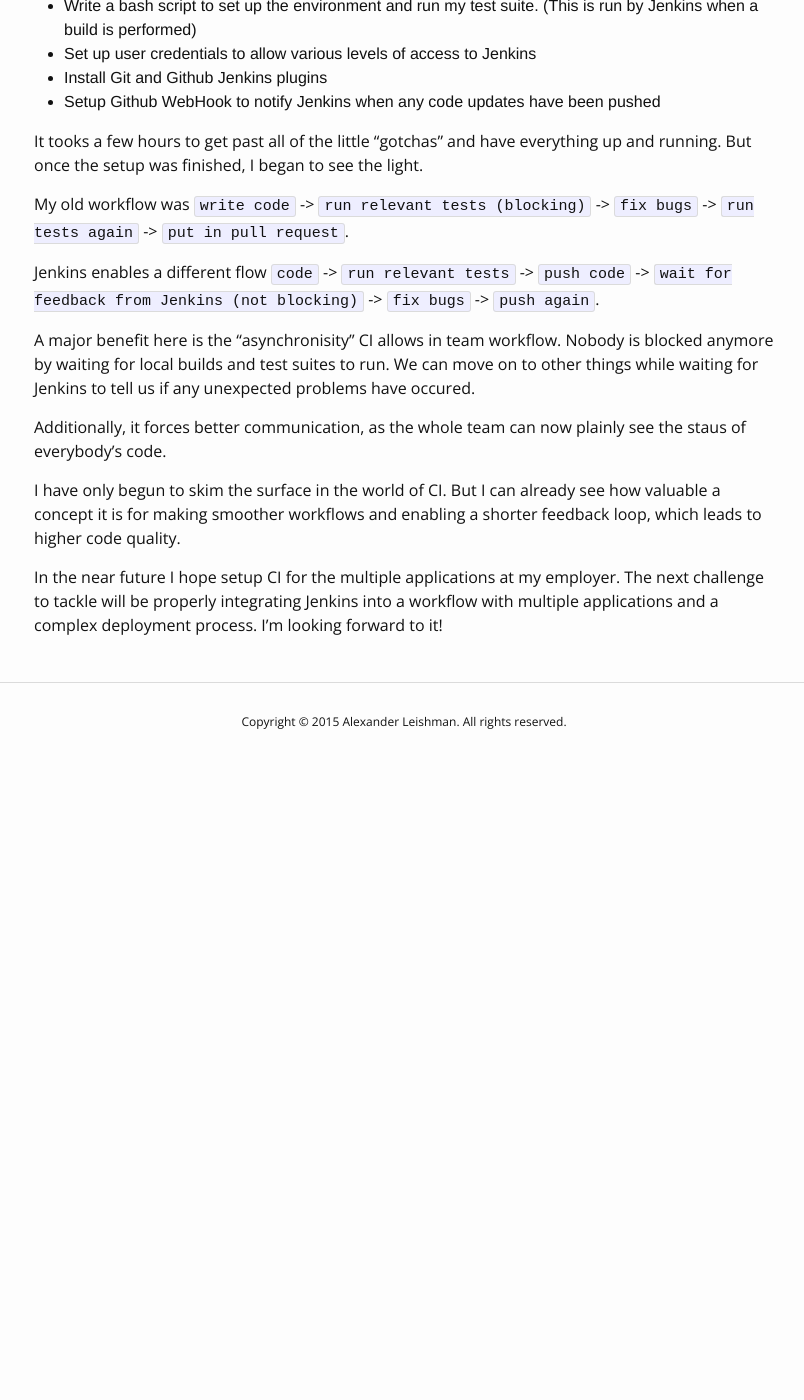
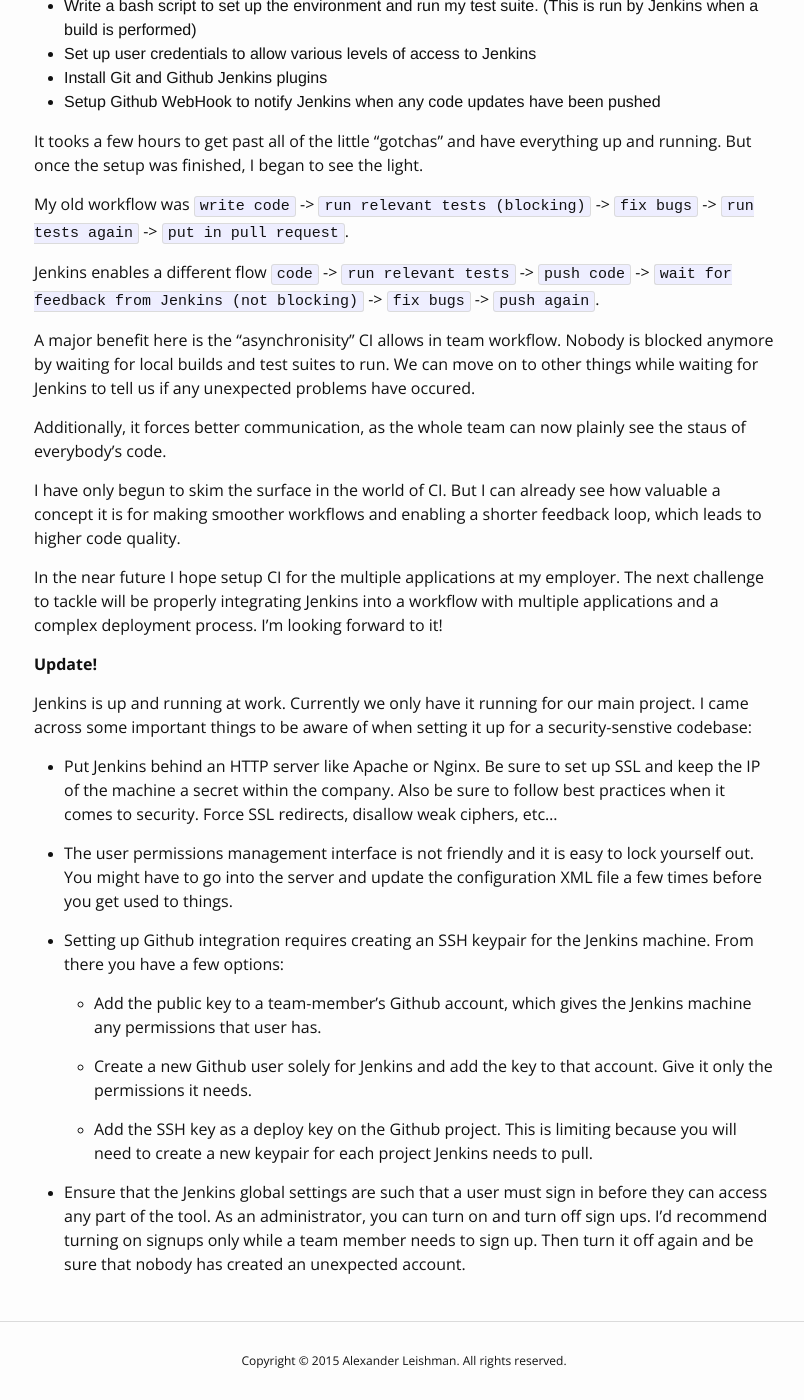
Before and after one commit to leishman/leishman.github.io, a Jekyll site: the page built from _posts/2015-03-12-continuous-integration-jekyll.md, in a window 1280 px wide and 1400 px high, scrolled down 1344 px. Shown: the whole window, without its empty margins (236-1040 px from the left). Built offline with Jekyll 4.4.1, drawn with Linux system fonts in a browser that asks for light colours; before the commit the page ends 2105 px from its top, so only the background shows below that.

Commit message:
add update to jenkins post

```diff
--- a/_posts/2015-03-12-continuous-integration-jekyll.md
+++ b/_posts/2015-03-12-continuous-integration-jekyll.md
@@ -50,3 +50,22 @@
 I have only begun to skim the surface in the world of CI. But I can already see how valuable a concept it is for making smoother workflows and enabling a shorter feedback loop, which leads to higher code quality.
 
 In the near future I hope setup CI for the multiple applications at my employer. The next challenge to tackle will be properly integrating Jenkins into a workflow with multiple applications and a complex deployment process. I'm looking forward to it!
+
+**Update!**
+
+Jenkins is up and running at work. Currently we only have it running for our main project. I came across some important things to be aware of when setting it up for a security-senstive codebase:
+
+- Put Jenkins behind an HTTP server like Apache or Nginx. Be sure to set up SSL and keep the IP of the machine a secret within the company. Also be sure to follow best practices when it comes to security. Force SSL redirects, disallow weak ciphers, etc...
+
+- The user permissions management interface is not friendly and it is easy to lock yourself out. You might have to go into the server and update the configuration XML file a few times before you get used to things.
+
+- Setting up Github integration requires creating an SSH keypair for the Jenkins machine. From there you have a few options:
+
+  - Add the public key to a team-member's Github account, which gives the Jenkins machine any permissions that user has.
+
+  - Create a new Github user solely for Jenkins and add the key to that account. Give it only the permissions it needs.
+
+  - Add the SSH key as a deploy key on the Github project. This is limiting because you will need to create a new keypair for each project Jenkins needs to pull.
+
+
+- Ensure that the Jenkins global settings are such that a user must sign in before they can access any part of the tool. As an administrator, you can turn on and turn off sign ups. I'd recommend turning on signups only while a team member needs to sign up. Then turn it off again and be sure that nobody has created an unexpected account.
```
